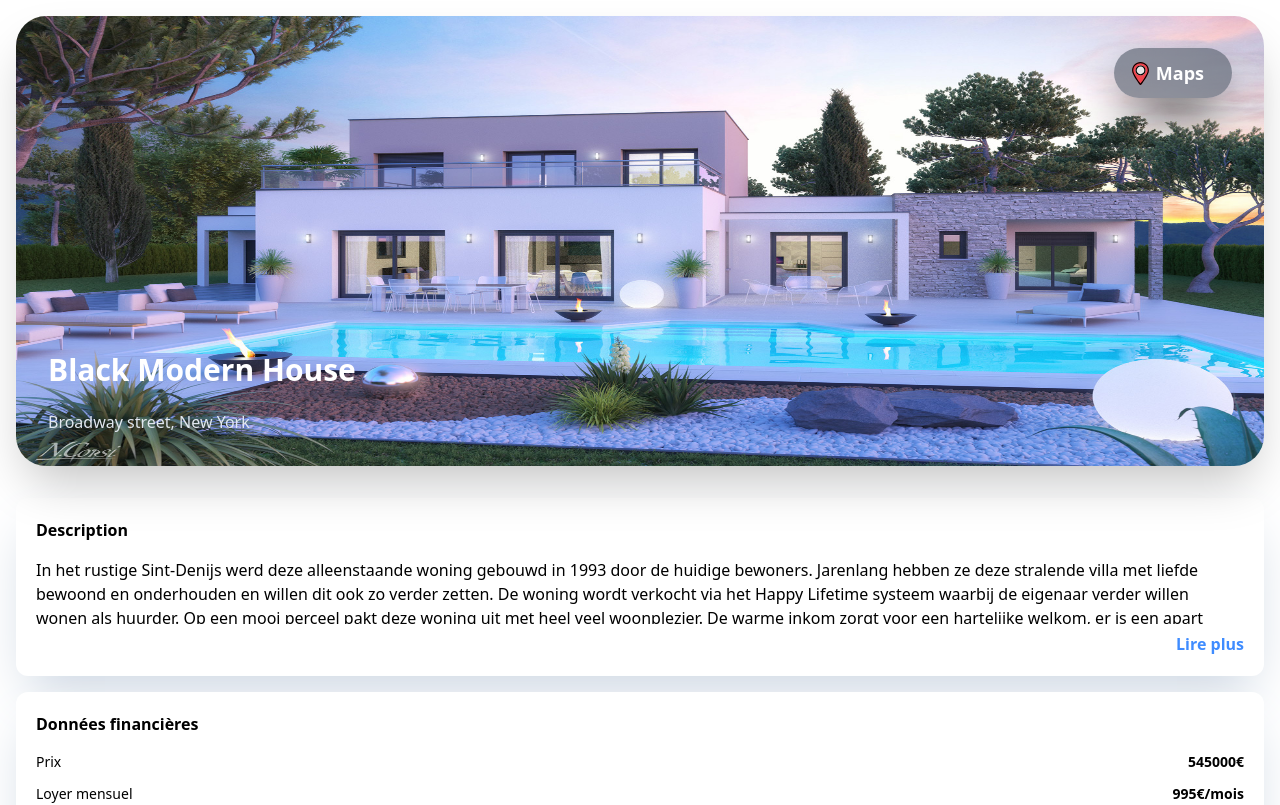
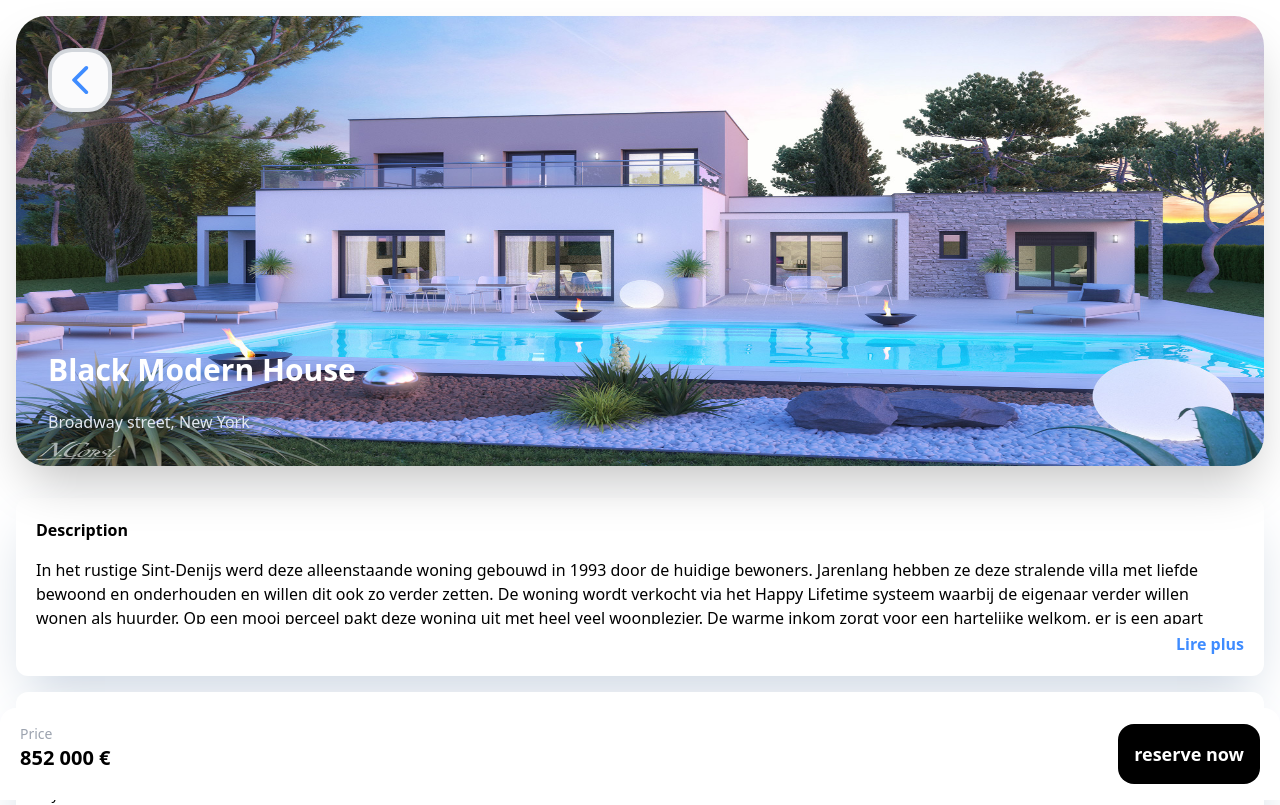
Before and after one commit to MaximeNef/Nextjsimmo, a Next.js app in the folder my-project/: page /details in a window 1280 px wide. Shown: the top 805 px of the page. Built offline with nearby package versions, Linux system fonts and the light colour scheme.

Commit message:
add img page details + footer

```diff
--- a/my-project/src/components/card/index.jsx
+++ b/my-project/src/components/card/index.jsx
@@ -13,22 +13,27 @@ const Card = () => {
   return (
     <Container
       onClick={handleClick}
-      className='!text-white mx-4  my-10 p-8 h-[600px] rounded-[30px] shadow-2xl relative'
+      className='!text-white mx-4  my-10 p-4 h-[500px] rounded-[30px] shadow-2xl relative'
     >
       <Image
         src='/assets/card/villa.png'
         quality={100}
         layout={"fill"}
-        className=' mx-10 bg-black h-[600px] my-10  rounded-[30px]'
+        className=' mx-10  h-[500px] my-10  rounded-[30px]'
       />
 
       <Flex type='col' justify='center'>
         <Flex
-          className='relative ml-auto items-center shadow-black shadow-2xl
+          className='relative ml-auto items-center shadow-black shadow-2xl justify-end
 
           bg-gray-600 rounded-full px-3 py-2 text-center max-h-[50px] w-[118px] bg-clip-padding backdrop-filter backdrop-blur-xl bg-opacity-60'
         >
-          <Flex type='col' align='center' justify='center' className='m-auto '>
+          <Flex
+            type='col'
+            align='center'
+            justify='center'
+            className='m-auto ml-auto'
+          >
             <Image
               src='/assets/card/loca.svg'
               alt='Picture of the author'
@@ -36,12 +41,14 @@ const Card = () => {
               height={25}
             />
           </Flex>
+
           <Flex className='font-semibold text-lg pr-4'> Maps</Flex>
         </Flex>{" "}
-        <Flex className='relative '>
+        <Flex justify='center' className='relative '>
           <Flex className='min-w-[280px] items-end text-3xl font-extrabold leading-10'>
-            {"  Black Modern House"}
+            {"Black Modern House"}
           </Flex>
+
           <Flex className='items-end justify-end'>
             <FavoriteCard />
           </Flex>
--- /dev/null
+++ b/my-project/src/components/card_detail/footerDetails/BtnContact/index.jsx
@@ -0,0 +1,10 @@
+import Container from "../../../shared/composers/container";
+
+const BtnContact = () => {
+  return (
+    <Container className=' text-lg font-semibold bg-black text-white p-4 rounded-2xl'>
+      reserve now
+    </Container>
+  );
+};
+export default BtnContact;
--- /dev/null
+++ b/my-project/src/components/card_detail/footerDetails/index.jsx
@@ -0,0 +1,22 @@
+import Container from "../../shared/composers/container";
+import Flex from "../../shared/composers/Flex";
+import BtnContact from "./BtnContact";
+
+const FooterDetails = () => {
+  return (
+    <Flex
+      justify='between'
+      className='fixed bottom-0 bg-white w-full py-4 px-5 rounded-t-2xl'
+    >
+      <Container>
+        <Container className='text-gray-400 text-sm'>Price</Container>
+        <Container className='font-semibold text-xl'>852 000 €</Container>
+      </Container>
+
+      <Container>
+        <BtnContact />
+      </Container>
+    </Flex>
+  );
+};
+export default FooterDetails;
--- /dev/null
+++ b/my-project/src/components/card_detail/image/backArrow/index.jsx
@@ -0,0 +1,20 @@
+import Image from "next/image";
+import Container from "../../../shared/composers/container";
+import Link from "next/link";
+const BackArrow = ({ onClick }) => {
+  return (
+    <Link href='/'>
+      <Container className='w-16 h-16 rounded-3xl bg-gray-300 shadow-black shadow-2xl bg-clip-padding backdrop-filter backdrop-blur-xl'>
+        <Container className='w-14 h-14 bg-white rounded-[20px] m-auto items-center justify-center shadow-white shadow-2xl bg-clip-padding backdrop-filter backdrop-blur-xl bg-opacity-90'>
+          <Image
+            src='/assets/details/ArrowBack.svg'
+            alt='Picture of the author'
+            width={30}
+            height={30}
+          />
+        </Container>
+      </Container>
+    </Link>
+  );
+};
+export default BackArrow;
--- a/my-project/src/components/card_detail/image/index.jsx
+++ b/my-project/src/components/card_detail/image/index.jsx
@@ -1,6 +1,7 @@
 import Container from "../../shared/composers/container";
 import Flex from "../../shared/composers/Flex";
 import Image from "next/image";
+import BackArrow from "./backArrow";
 
 const HeroImg = () => {
   return (
@@ -13,21 +14,8 @@ const HeroImg = () => {
       />
 
       <Flex type='col' justify='center'>
-        <Flex
-          className='relative ml-auto items-center shadow-black shadow-2xl
+        <BackArrow />
 
-        bg-gray-600 rounded-full px-3 py-2 text-center max-h-[50px] w-[118px] bg-clip-padding backdrop-filter backdrop-blur-xl bg-opacity-60'
-        >
-          <Flex type='col' align='center' justify='center' className='m-auto '>
-            <Image
-              src='/assets/card/loca.svg'
-              alt='Picture of the author'
-              width={25}
-              height={25}
-            />
-          </Flex>
-          <Flex className='font-semibold text-lg pr-4'> Maps</Flex>
-        </Flex>{" "}
         <Flex className='relative '>
           <Flex className='min-w-[280px] items-end text-3xl font-extrabold leading-10'>
             {"  Black Modern House"}
--- a/my-project/src/components/hero/index.jsx
+++ b/my-project/src/components/hero/index.jsx
@@ -118,8 +118,6 @@ const Hero = () => {
           </Container>
         </Container>
       </Container>
-
-      <div> </div>
     </motion.div>
   );
 };
--- a/my-project/src/pages/details/index.jsx
+++ b/my-project/src/pages/details/index.jsx
@@ -8,18 +8,20 @@ import About from "../../components/card_detail/About";
 import Surface from "../../components/card_detail/surface";
 import Energy from "../../components/card_detail/energy";
 import HeroImg from "../../components/card_detail/image";
+import FooterDetails from "../../components/card_detail/FooterDetails";
 
 const Details = () => {
   return (
     <Container className=''>
       <HeroImg />
-      <Container className='bg-white space-y-4 m-4'>
+      <Container className='bg-white space-y-4 m-4 mb-28'>
         <Description />
         <Données />
         <About />
         <Surface />
         <Energy />
-      </Container>
+      </Container>{" "}
+      <FooterDetails />
     </Container>
   );
 };
--- a/my-project/src/pages/index.jsx
+++ b/my-project/src/pages/index.jsx
@@ -11,24 +11,15 @@ import useTranslation from "next-translate/useTranslation";
 import { useRouter } from "next/router";
 
 export default function Home() {
-  const router = useRouter();
-  const { locales } = router;
-  const { t, lang } = useTranslation();
-  console.log(locales, "locale");
-  const handleClick = () => {
-    router.push("/en");
-  };
-
   return (
-
     <div className='bg-white h-screen !text-black'>
-
       <Head>
         <title>IMMO-WEB</title>
         <meta name='description' content='Generated by create next app' />
         <link rel='icon' href='/favicon.ico' />
       </Head>
       <Hero />
+
       <Header />
 
       <Card />
```
Also changed, not shown: my-project/public/assets/details/ArrowBack.svg (added).
